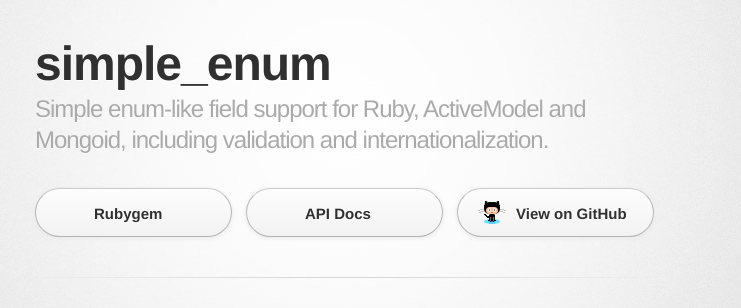
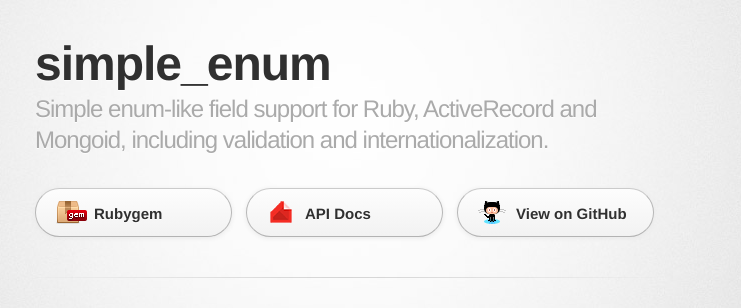
Before and after one commit to lwe/simple_enum, a Jekyll site: the page built from index.md, in a window 1280 px wide. Shown: the top 308 px of the page, without its empty margins (295-1036 px from the left). Built offline with Jekyll 4.4.1, drawn with Linux system fonts in a browser that asks for light colours; some web fonts are replaced; Markdown is read by kramdown in place of the engine named in the settings.

Commit message:
correct titles and excerpts and add icons

```diff
--- a/index.md
+++ b/index.md
@@ -1,7 +1,7 @@
 ---
 layout: default
 title: "simple_enum: enum fields for ruby"
-excerpt: "Simple enum-like field support for Ruby, ActiveModel and Mongoid, including validation and internationalization."
+excerpt: "Simple enum-like field support for Ruby, ActiveRecord and Mongoid, including validation and internationalization."
 downloads: true
 ---
 
```
Also changed, not shown: mongoid.md (+1 -1 lines), images/rubydoc-logo.png (added), images/rubygems-icon.png (added).
